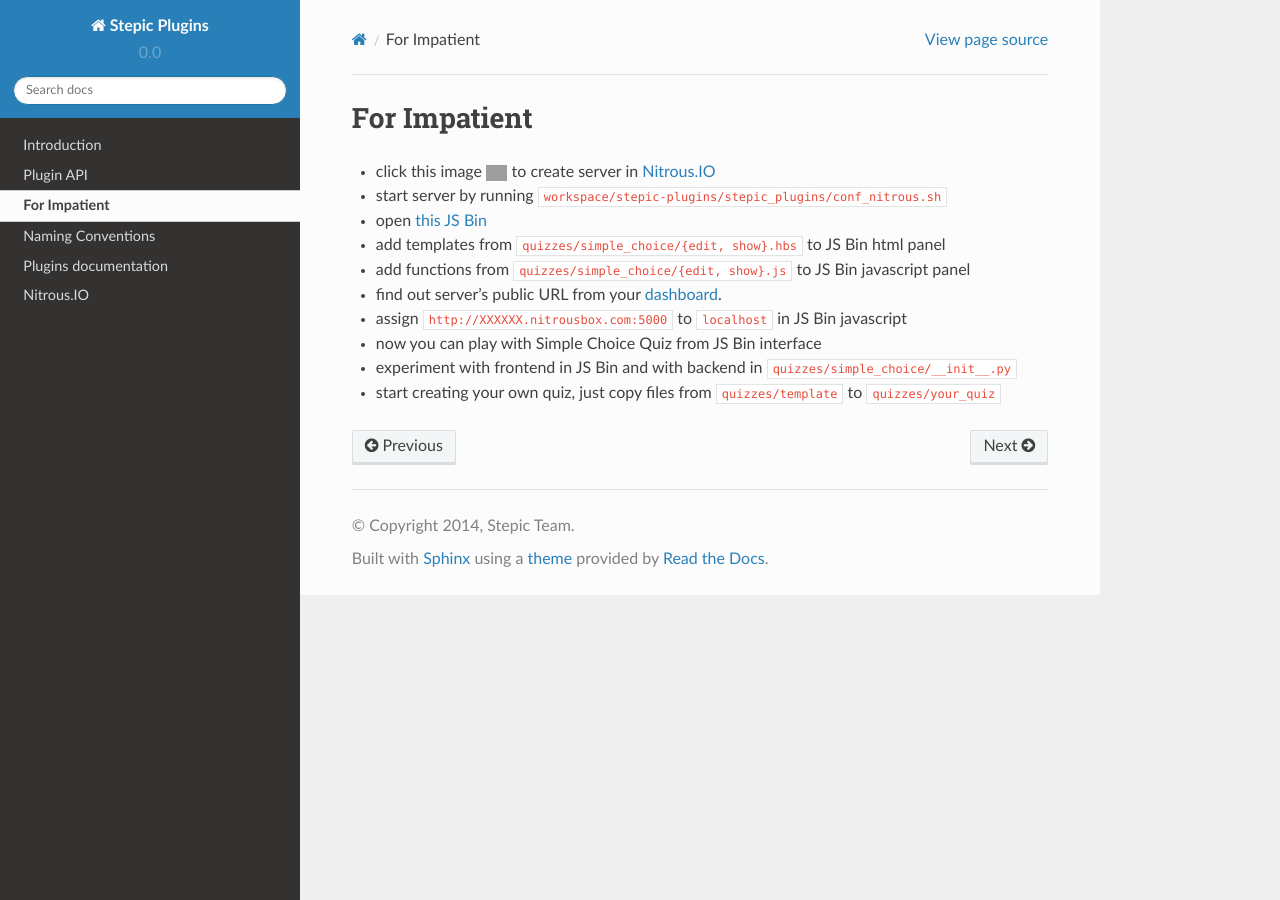
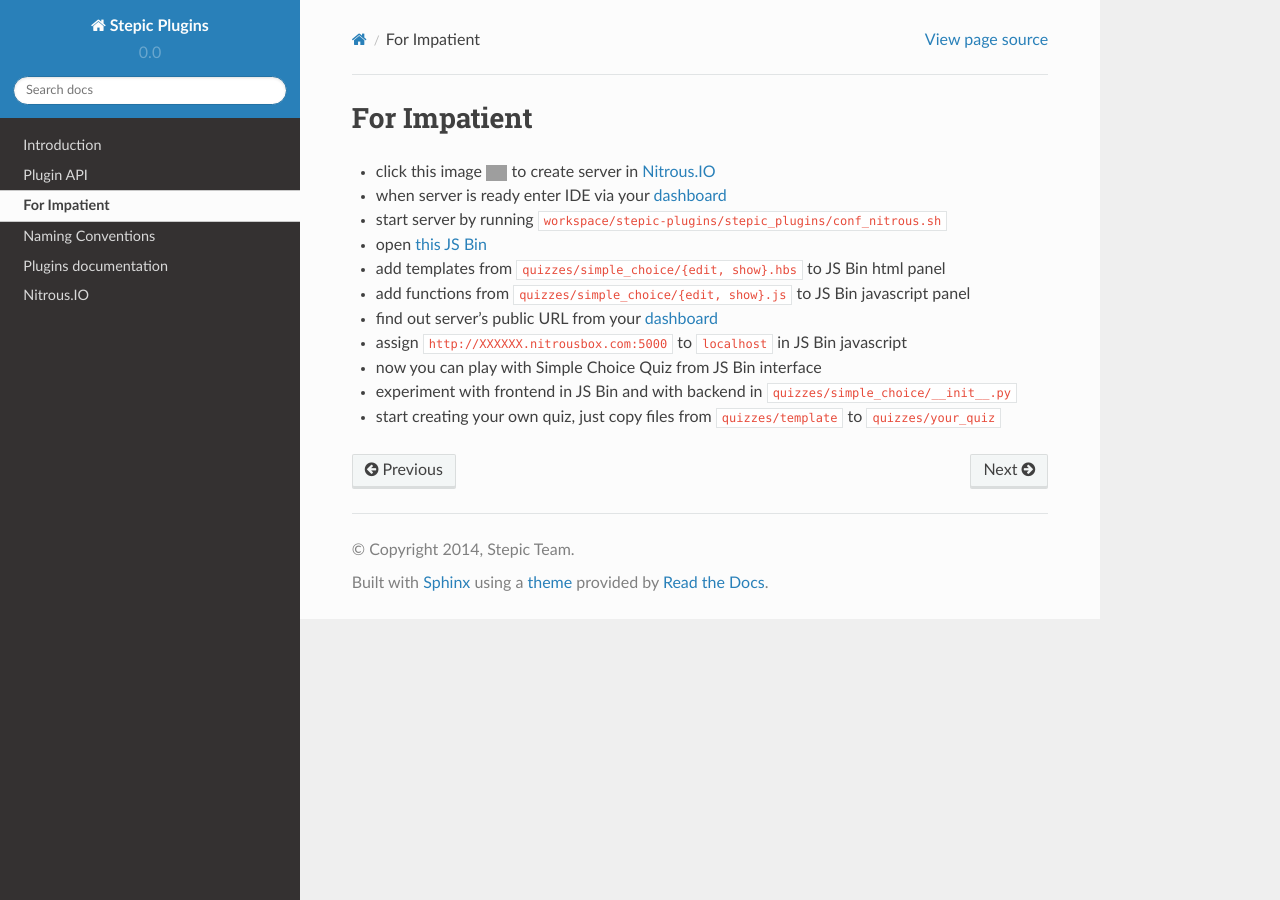
Before and after one commit to StepicOrg/stepik-plugins, a Sphinx documentation site: the page built from docs/for_impatient.rst, in a window 1280 px wide. Built offline with Sphinx 7.4.7 and the Read the Docs theme 2.0.0, drawn with Linux system fonts in a browser that asks for light colours; grey boxes are pictures that could not be loaded.

Commit message:
Update for_impatient.rst

```diff
--- a/docs/for_impatient.rst
+++ b/docs/for_impatient.rst
@@ -2,11 +2,12 @@ For Impatient
 *************
 
 * click this image |nitrous| to create server in `Nitrous.IO <http://nitrous.io>`_
+* when server is ready enter IDE via your `dashboard <https://www.nitrous.io/app#/boxes>`_
 * start server by running ``workspace/stepic-plugins/stepic_plugins/conf_nitrous.sh``
 * open `this JS Bin <http://jsbin.com/hikik/latest/edit>`_
 * add templates from ``quizzes/simple_choice/{edit, show}.hbs`` to JS Bin html panel
 * add functions from ``quizzes/simple_choice/{edit, show}.js`` to JS Bin javascript panel
-* find out server's public URL from your `dashboard <https://www.nitrous.io/app#/boxes>`_.
+* find out server's public URL from your `dashboard <https://www.nitrous.io/app#/boxes>`_
 * assign ``http://XXXXXX.nitrousbox.com:5000`` to ``localhost`` in JS Bin javascript
 * now you can play with Simple Choice Quiz from JS Bin interface
 * experiment with frontend in JS Bin and with backend in ``quizzes/simple_choice/__init__.py``
```
